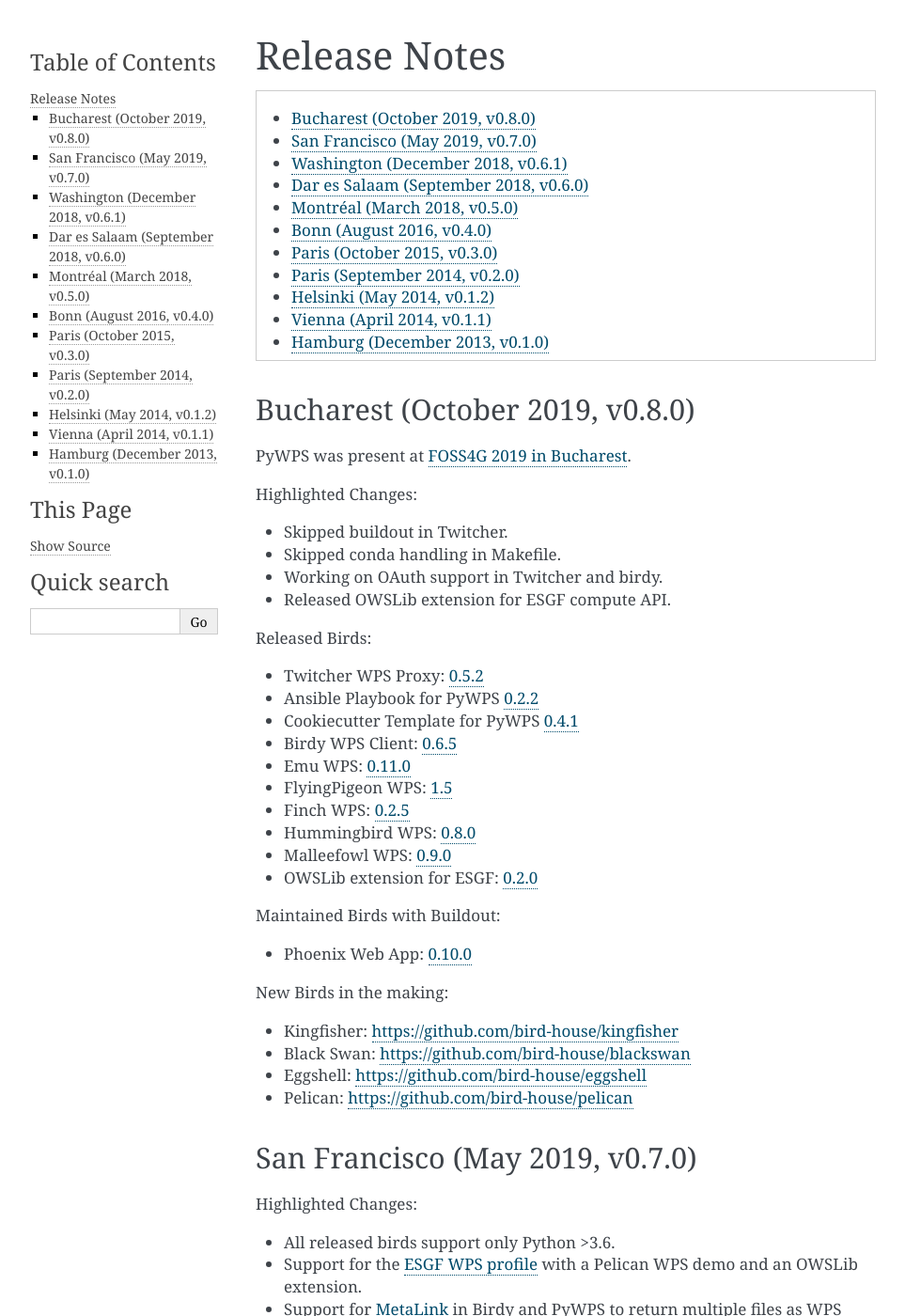
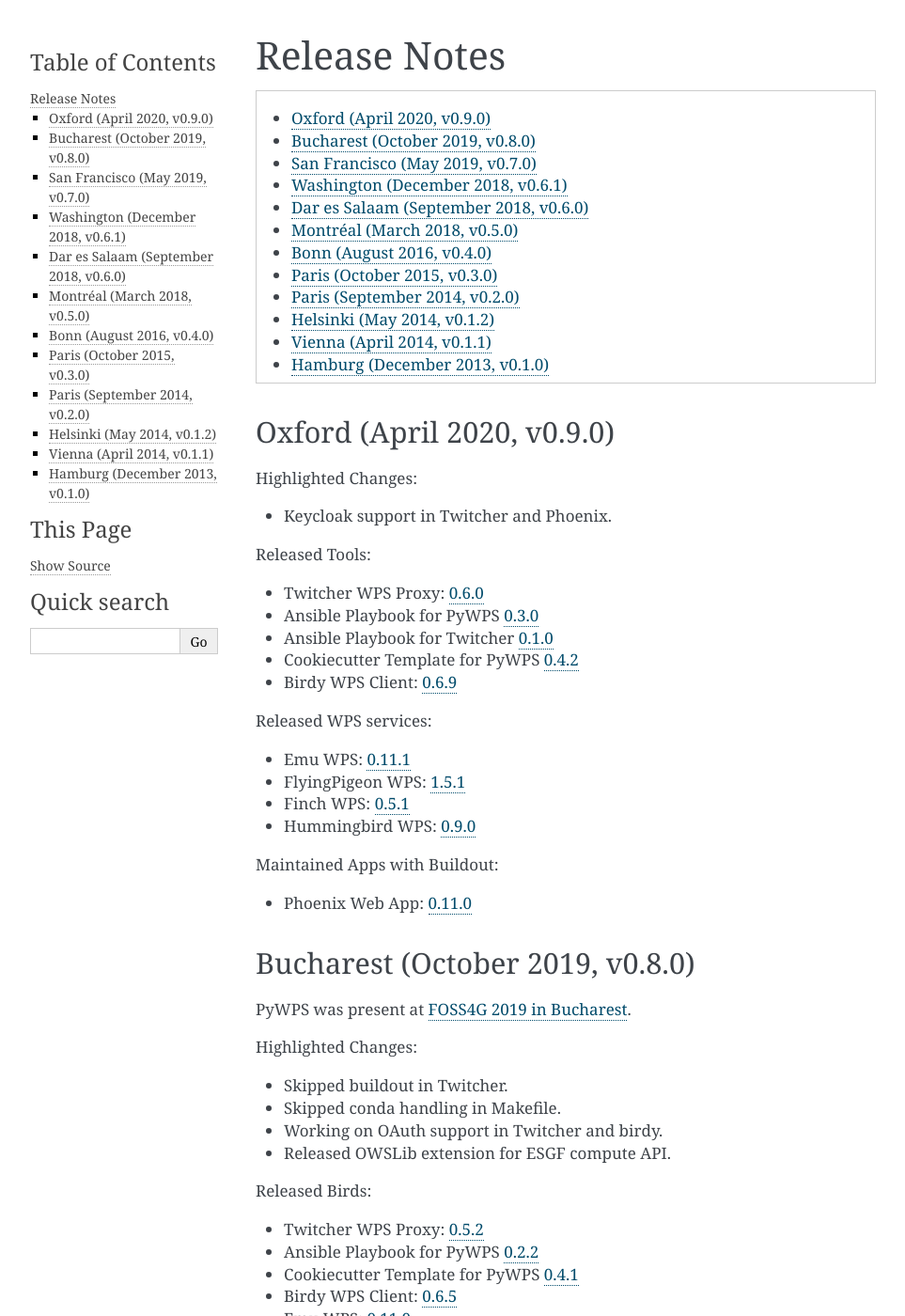
Before and after one commit to bird-house/birdhouse-docs, a Sphinx documentation site: the page built from docs/source/release_notes.rst, in a window 1280 px wide and 1400 px high. Shown: the whole window at 94% size, without its empty margins (148-1111 px from the left). Built offline with Sphinx 7.4.7, drawn with Linux system fonts in a browser that asks for light colours; pages that are not in the unit, such as notebooks, are missing from menus.

Commit message:
Release oxford (#47)
* update readthedocs
* update release notes

```diff
--- a/docs/source/release_notes.rst
+++ b/docs/source/release_notes.rst
@@ -9,8 +9,36 @@
    :depth: 2
    :backlinks: none
 
+
+Oxford (April 2020, v0.9.0)
+===========================
+
+Highlighted Changes:
+
+* Keycloak support in Twitcher and Phoenix.
+
+Released Tools:
+
+* Twitcher WPS Proxy: `0.6.0 <https://github.com/bird-house/twitcher/releases/tag/v0.6.0>`_
+* Ansible Playbook for PyWPS `0.3.0 <https://github.com/bird-house/ansible-wps-playbook/releases/tag/v0.3.0>`_
+* Ansible Playbook for Twitcher `0.1.0 <https://github.com/bird-house/ansible-twitcher-playbook/releases/tag/v0.1.0>`_
+* Cookiecutter Template for PyWPS `0.4.2 <https://github.com/bird-house/cookiecutter-birdhouse/releases/tag/v0.4.2>`_
+* Birdy WPS Client: `0.6.9 <https://github.com/bird-house/birdy/releases/tag/v0.6.9>`_
+
+Released WPS services:
+
+* Emu WPS: `0.11.1 <https://github.com/bird-house/emu/releases/tag/v0.11.1>`_
+* FlyingPigeon WPS: `1.5.1 <https://github.com/bird-house/flyingpigeon/releases/tag/v1.5.1>`_
+* Finch WPS: `0.5.1 <https://github.com/bird-house/finch/releases/tag/v0.5.1>`_
+* Hummingbird WPS: `0.9.0 <https://github.com/bird-house/hummingbird/releases/tag/v0.9.0>`_
+
+Maintained Apps with Buildout:
+
+* Phoenix Web App: `0.11.0 <https://github.com/bird-house/pyramid-phoenix/releases/tag/v0.11.0>`_
+
+
 Bucharest (October 2019, v0.8.0)
-==================================
+================================
 
 PyWPS was present at `FOSS4G 2019 in Bucharest <https://2019.foss4g.org/>`_.
 
```
Also changed, not shown: readthedocs.yml (deleted, +0 -8 lines), .readthedocs.yml (added).
